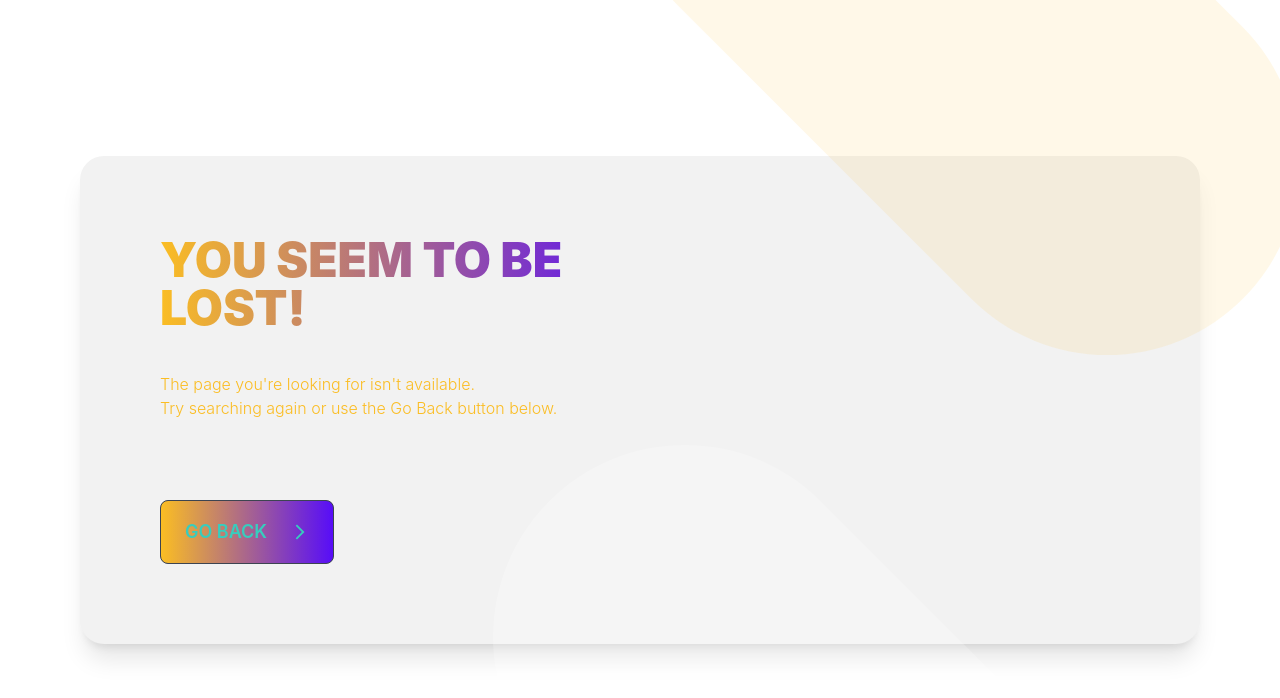
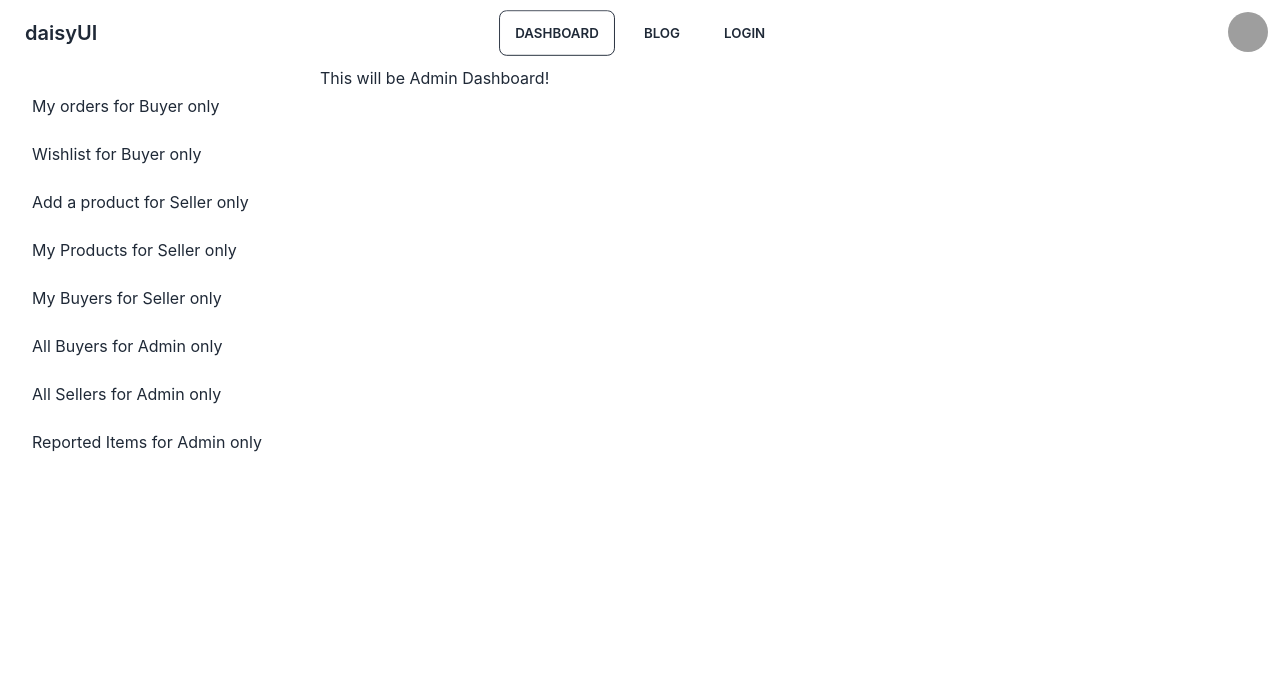
Before and after one commit to arifuddinraihan/time-craft-client, a React (Create React App) app: page /dashboard/admin in a window 1280 px wide. Shown: the top 698 px of the page. Built offline with nearby package versions, Linux system fonts and the light colour scheme; no server answers; grey boxes are pictures that could not be loaded; the HTML template or start-up script is replaced by a standard one.

Commit message:
navbar all set

```diff
--- /dev/null
+++ b/src/Pages/DashboardPage/AdminDashboard/AdminDashboard.js
@@ -0,0 +1,11 @@
+import React from 'react';
+
+const AdminDashboard = () => {
+    return (
+        <div>
+            <h2>This will be Admin Dashboard!</h2>
+        </div>
+    );
+};
+
+export default AdminDashboard;
--- a/src/Pages/Shared/Navbar/Navbar.js
+++ b/src/Pages/Shared/Navbar/Navbar.js
@@ -3,9 +3,12 @@ import { Link, NavLink, useLocation } from 'react-router-dom';
 
 const Navbar = () => {
     const navMenu = <>
-        <NavLink className="btn btn-ghost" to={'/dashboard'}>Dashboard</NavLink>
-        <NavLink className="btn btn-ghost">Blog</NavLink>
-        <NavLink className="btn btn-ghost">Login</NavLink>
+        <NavLink className={({isActive}) => isActive ? "btn btn-xs sm:btn-sm md:btn-md btn-outline" : "btn btn-ghost btn-xs sm:btn-sm md:btn-md"}
+        to={'/dashboard'}>Dashboard</NavLink>
+        <NavLink className={({isActive}) => isActive ? "btn btn-xs sm:btn-sm md:btn-md btn-outline" : "btn btn-ghost btn-xs sm:btn-sm md:btn-md"}
+        to={'/blog'}>Blog</NavLink>
+        <NavLink className={({isActive}) => isActive ? "btn btn-xs sm:btn-sm md:btn-md btn-outline" : "btn btn-ghost btn-xs sm:btn-sm md:btn-md"}
+        to={'/login'}>Login</NavLink>
     </>
     // location tracker for conditional modal button render in navbar
     const location = useLocation();
@@ -16,14 +19,14 @@ const Navbar = () => {
             <div className="navbar container mx-auto">
                 <div className="navbar-start">
                     {
-                        (dashboardPath === '/dashboard') && <label htmlFor="dashboard-panel-drawer" className="btn btn-md btn-ghost drawer-button lg:hidden">
-                              <svg className="swap-off fill-current" xmlns="http://www.w3.org/2000/svg" width="32" height="32" viewBox="0 0 512 512"><path d="M64,384H448V341.33H64Zm0-106.67H448V234.67H64ZM64,128v42.67H448V128Z"/></svg>
+                        dashboardPath.includes('dashboard') && <label htmlFor="dashboard-panel-drawer" className="btn btn-md btn-ghost drawer-button lg:hidden">
+                            <svg className="swap-off fill-current" xmlns="http://www.w3.org/2000/svg" width="32" height="32" viewBox="0 0 512 512"><path d="M64,384H448V341.33H64Zm0-106.67H448V234.67H64ZM64,128v42.67H448V128Z" /></svg>
                         </label>
                     }
                     <Link to={'/'} className="btn btn-ghost normal-case text-xl">daisyUI</Link>
                 </div>
                 <div className="navbar-center hidden lg:flex">
-                    <ul className="menu menu-horizontal p-0">
+                    <ul className="menu menu-horizontal p-0 tabs gap-2">
                         {
                             navMenu
                         }
@@ -36,11 +39,11 @@ const Navbar = () => {
                                 <img src="https://placeimg.com/80/80/people" />
                             </div>
                         </label>
-                        <ul tabIndex={0} className="menu menu-compact dropdown-content mt-3 p-2 shadow bg-base-100 bg-opacity-90 rounded-box w-52">
+                        <ul tabIndex={0} className="menu menu-compact dropdown-content mt-3 p-2 shadow bg-base-100 bg-opacity-90 rounded-box w-52 gap-2">
                             {
                                 navMenu
                             }
-                            <li className="btn btn-ghost">Logout</li>
+                            <li className="btn btn-xs sm:btn-sm md:btn-md btn-ghost">Logout</li>
                         </ul>
                     </div>
                 </div>
```
Also changed, not shown: src/Routes/MainRoute/MainRoute.js (+15 -2 lines).
